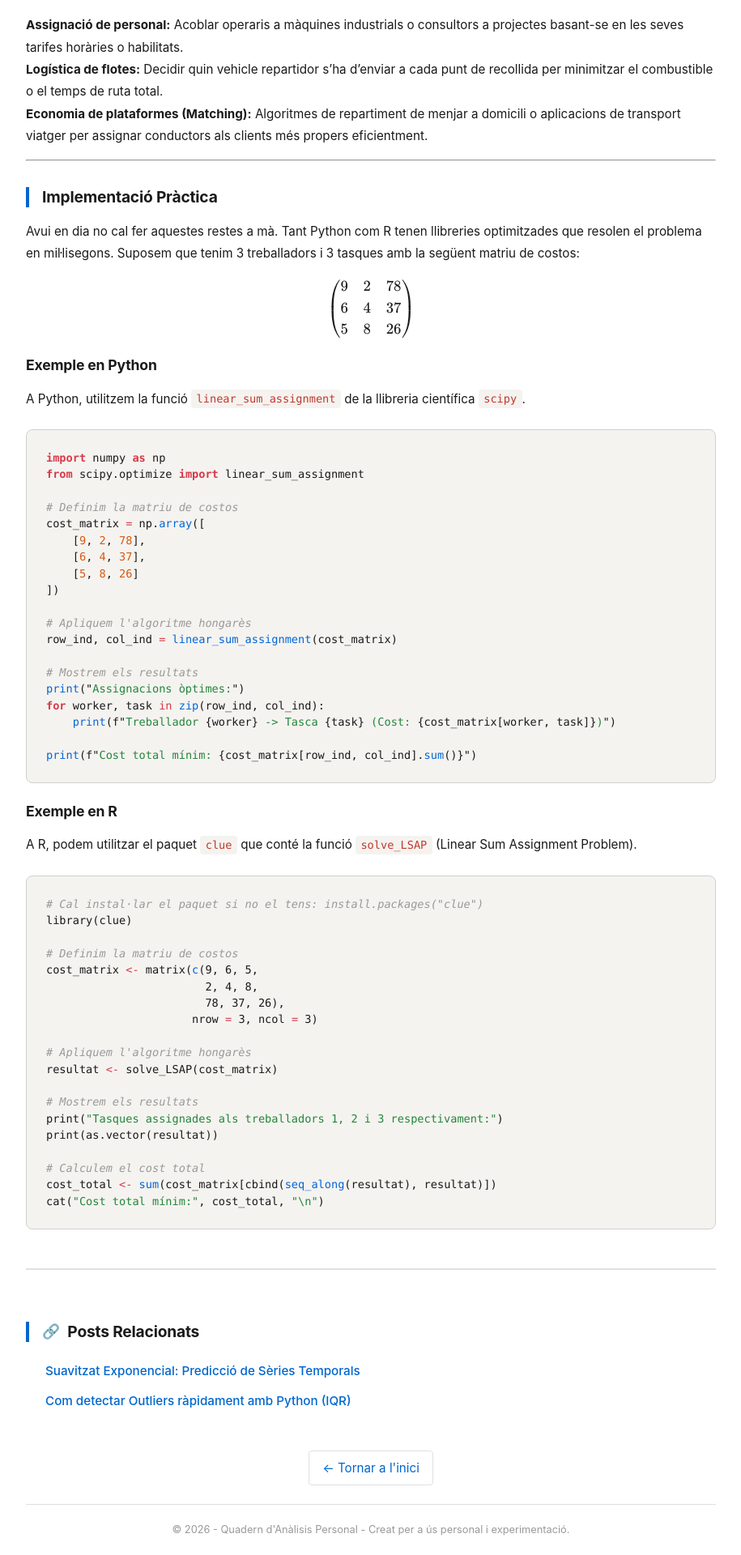
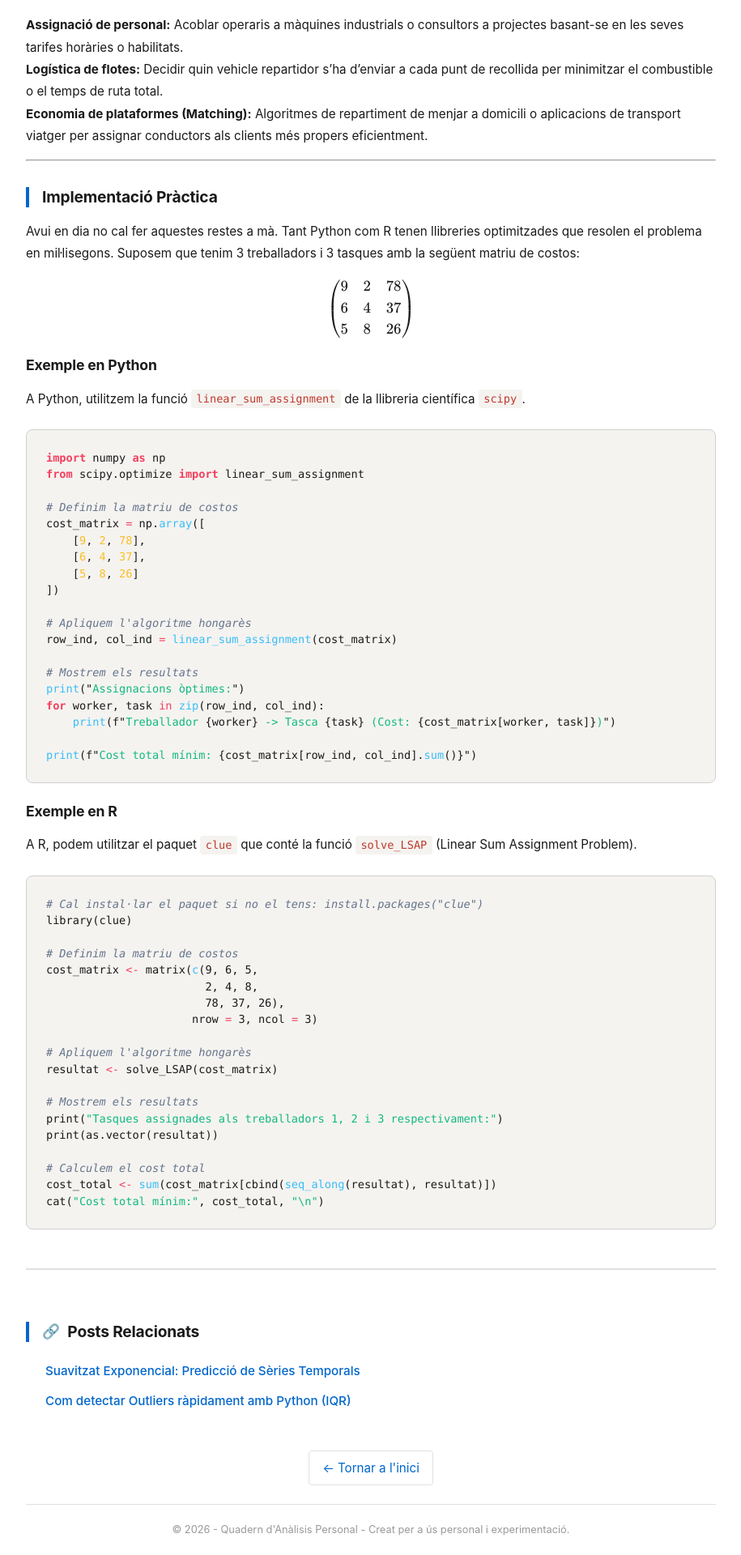
Before and after one commit to alberthr/alberthr.github.io, a Jekyll site: the page built from _posts/2020-06-09-algoritme-hongares.md, in a window 1280 px wide. Shown: the part 1189-3109 px from the top of the page at 81% size, without its empty margins (182-1097 px from the left). Built offline with Jekyll 4.4.1, drawn with Linux system fonts in a browser that asks for light colours; comment, search, counter and statistics services are not loaded.

Commit message:
Revert "Update style.css"
This reverts commit df6698b09471186822e53795b87c6e298c9caa4c.

```diff
--- a/assets/css/style.css
+++ b/assets/css/style.css
@@ -420,25 +420,25 @@ pre.highlight, .highlight pre {
 }
 
 .highlight .c, .highlight .cm, .highlight .c1 {
-  color: #999999;
+  color: #64748b;
   font-style: italic;
 }
 
 .highlight .k, .highlight .kc, .highlight .kd, .highlight .kn {
-  color: #d73a49;
+  color: #f43f5e;
   font-weight: bold;
 }
 
 .highlight .nf, .highlight .fm {
-  color: #0366d6;
+  color: #38bdf8;
 }
 
 .highlight .s, .highlight .s1, .highlight .s2 {
-  color: #22863a;
+  color: #10b981;
 }
 
 .highlight .mi, .highlight .mf, .highlight .mo {
-  color: #d9580f;
+  color: #fbbf24;
 }
 
 .highlight .nn {
@@ -446,11 +446,11 @@ pre.highlight, .highlight pre {
 }
 
 .highlight .nb {
-  color: #6f42c1;
+  color: #a855f7;
 }
 
 .highlight .o, .highlight .ow {
-  color: #d73a49;
+  color: #f43f5e;
 }
 
 /* ===== BLOCS ESPECIALS ===== */
```
